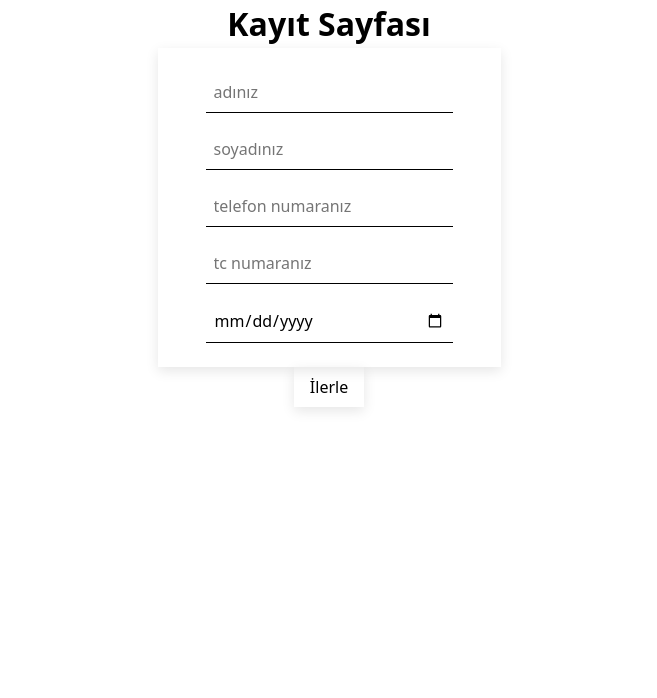
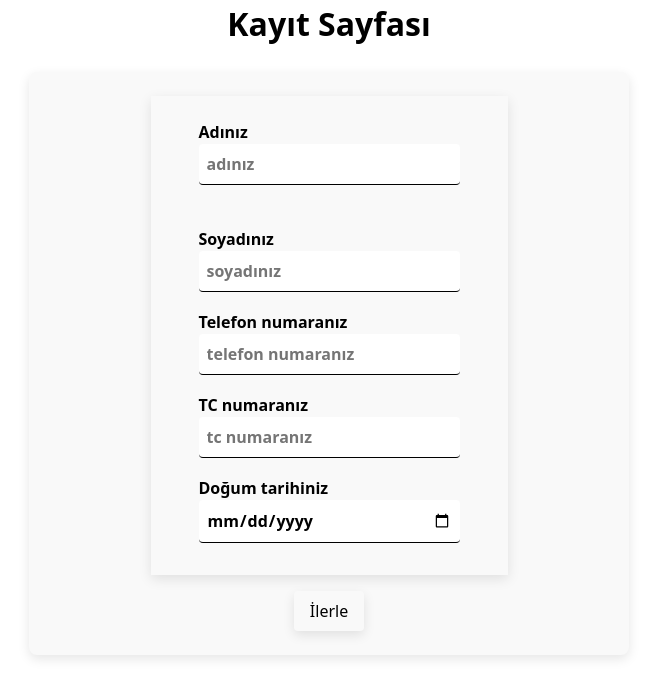
Before and after one commit to beratdimen/ogrenciKayit, a Next.js app: page / in a window 1280 px wide. Shown: the top 698 px of the page, without its empty margins (311-968 px from the left). Built offline with nearby package versions, Linux system fonts and the light colour scheme.

Commit message:
css yapıldı

```diff
--- a/app/globals.css
+++ b/app/globals.css
@@ -55,7 +55,7 @@ form {
   .firstPage {
     display: flex;
     flex-direction: column;
-    gap: 16px;
+    gap: 10px;
     box-shadow: 0px 4px 12px rgba(0, 0, 0, 0.1);
     margin: 0 auto;
     padding: 24px 48px;
@@ -81,4 +81,17 @@ form {
   select {
     width: fit-content;
   }
+
+  p {
+    font-size: 1rem;
+    font-weight: bold;
+    margin-bottom: 8px;
+  }
+
+  .eror {
+    font-size: 1rem;
+    font-weight: bold;
+    margin-bottom: 8px;
+    color: gray;
+  }
 }
--- a/components/firstPage/index.jsx
+++ b/components/firstPage/index.jsx
@@ -3,14 +3,14 @@
 export default function FirstPage({ errorsState }) {
   return (
     <div className="firstPage">
-      <p>
+      <p> Adınız
         <label htmlFor="name">
           <input type="text" name="name" id="name" placeholder="adınız" />
         </label>
         <br />
-        {errorsState?.errors?.name && <p>{errorsState?.errors?.name}</p>}
+        {errorsState?.errors?.name && <p className="eror">{errorsState?.errors?.name}</p>}
       </p>
-      <p>
+      <p> Soyadınız
         <label htmlFor="surname">
           <input
             type="text"
@@ -19,9 +19,9 @@ export default function FirstPage({ errorsState }) {
             placeholder="soyadınız"
           />
         </label>
-        {errorsState?.errors?.surname && <p>{errorsState?.errors?.surname}</p>}
+        {errorsState?.errors?.surname && <p className="eror">{errorsState?.errors?.surname}</p>}
       </p>
-      <p>
+      <p> Telefon numaranız
         <label htmlFor="phone">
           <input
             type="number"
@@ -30,9 +30,9 @@ export default function FirstPage({ errorsState }) {
             placeholder="telefon numaranız"
           />
         </label>
-        {errorsState?.errors?.phone && <p>{errorsState?.errors?.phone}</p>}
+        {errorsState?.errors?.phone && <p className="eror">{errorsState?.errors?.phone}</p>}
       </p>
-      <p>
+      <p> TC numaranız
         <label htmlFor="tcno">
           <input
             type="number"
@@ -41,9 +41,9 @@ export default function FirstPage({ errorsState }) {
             placeholder="tc numaranız"
           />
         </label>
-        {errorsState?.errors?.tcno && <p>{errorsState?.errors?.tcno}</p>}
+        {errorsState?.errors?.tcno && <p className="eror">{errorsState?.errors?.tcno}</p>}
       </p>
-      <p>
+      <p> Doğum tarihiniz
         <label htmlFor="">
           <input
             type="date"
--- a/components/fourthPage/fourth.css
+++ b/components/fourthPage/fourth.css
@@ -0,0 +1,107 @@
+*,
+*::before,
+*::after {
+  box-sizing: border-box;
+}
+
+* {
+  margin: 0;
+}
+
+body {
+  line-height: 1.5;
+  -webkit-font-smoothing: antialiased;
+  font-family: system-ui, sans-serif;
+}
+
+img,
+picture,
+video,
+canvas,
+svg {
+  display: block;
+  max-width: 100%;
+}
+
+input,
+button,
+textarea,
+select {
+  font: inherit;
+}
+
+p,
+h1,
+h2,
+h3,
+h4,
+h5,
+h6 {
+  overflow-wrap: break-word;
+}
+
+#root,
+#__next {
+  isolation: isolate;
+}
+
+h1 {
+  text-align: center;
+  font-size: 2rem;
+  margin-bottom: 24px;
+}
+
+form {
+  display: flex;
+  flex-direction: column;
+  align-items: center;
+  max-width: 600px;
+  margin: 0 auto;
+  padding: 24px;
+  gap: 16px;
+  box-shadow: 0px 4px 12px rgba(0, 0, 0, 0.1);
+  background-color: #f9f9f9;
+  border-radius: 8px;
+}
+
+input {
+  width: 100%;
+  padding: 12px;
+  border: 1px solid #ccc;
+  border-radius: 4px;
+  font-size: 1rem;
+}
+
+input:focus {
+  border-color: #0070f3;
+  outline: none;
+}
+
+button {
+  margin-top: 16px;
+  padding: 12px 24px;
+  font-size: 1rem;
+  background-color: #0070f3;
+  color: black;
+  border: none;
+  border-radius: 4px;
+  cursor: pointer;
+  transition: background-color 0.3s ease;
+}
+
+button:hover {
+  background-color: #005bb5;
+  color: white;
+}
+
+select {
+  padding: 12px;
+  border-radius: 4px;
+  border: 1px solid #ccc;
+}
+
+.error-message {
+  color: red;
+  font-size: 0.875rem;
+  margin-top: 8px;
+}
--- a/components/fourthPage/index.jsx
+++ b/components/fourthPage/index.jsx
@@ -1,9 +1,9 @@
 "use client";
-
+import "../fourthPage/fourth.css"
 export default function PageFourth({ errorsState }) {
   return (
     <>
-      <p>
+      <p> Dönem eğitmeni
         <label htmlFor="donemEgitmeni">
           <input
             id="donemEgitmeni"
@@ -14,10 +14,10 @@ export default function PageFourth({ errorsState }) {
         </label>
         <br />
         {errorsState?.errors?.donemEgitmeni && (
-          <p>{errorsState?.errors?.donemEgitmeni}</p>
+          <p className="eror">{errorsState?.errors?.donemEgitmeni}</p>
         )}
       </p>
-      <p>
+      <p> Bölümünüzü giriniz
         <label htmlFor="bolum">
           <input
             type="text"
@@ -27,16 +27,16 @@ export default function PageFourth({ errorsState }) {
           />
         </label>
         <br />
-        {errorsState?.errors?.bolum && <p>{errorsState?.errors?.bolum}</p>}
+        {errorsState?.errors?.bolum && <p className="eror">{errorsState?.errors?.bolum}</p>}
       </p>
-      <p>
+      <p> Sınıf
         <label htmlFor="sinif">
           <input id="sinif" type="text" name="sinif" placeholder="sınıfı:" />
         </label>
         <br />
-        {errorsState?.errors?.sinif && <p>{errorsState?.errors?.sinif}</p>}
+        {errorsState?.errors?.sinif && <p className="eror">{errorsState?.errors?.sinif}</p>}
       </p>
-      <p>
+      <p> Öğrenci numarasını giriniz
         <label htmlFor="ogrenciNo">
           <input
             id="ogrenciNo"
@@ -47,7 +47,7 @@ export default function PageFourth({ errorsState }) {
         </label>
         <br />
         {errorsState?.errors?.ogrenciNo && (
-          <p>{errorsState?.errors?.ogrenciNo}</p>
+          <p className="eror">{errorsState?.errors?.ogrenciNo}</p>
         )}
       </p>
     </>
--- a/components/pagethree/index.jsx
+++ b/components/pagethree/index.jsx
@@ -1,79 +1,80 @@
 "use client";
-
+import "../pagethree/pagethree.css"
 export default function PageThree({ errorsState }) {
   return (
-    <div>
+    <div className="radio">
       <label htmlFor="taskCompleted">
-        <p>1-Ödevi Tamamladı mı?</p>
-        <br />
+        <p>Ödevi Tamamladı mı?</p>
+        <div className="bir">
           <input type="radio" name="taskCompleted" value={"evet"} />
-        Evet
+          <p>Evet</p>
           <label htmlFor="taskCompleted"></label>
           <input type="radio" name="taskCompleted" value={"hayır"} />
-        Hayır
+          <p>Hayır</p>
+        </div>
       </label>
       {errorsState?.errors?.taskCompleted && (
-        <p>{errorsState?.errors?.taskCompleted}</p>
+        <p className="eror">{errorsState?.errors?.taskCompleted}</p>
       )}
-      <br />
 
       <label htmlFor="attendedClass">
-        <p>2- Derse katılım sağladı mı?</p>
-        <br />
+        <p>Derse katılım sağladı mı?</p>
+        <div className="bir">
           <input type="radio" name="attendedClass" value={"evet"} />
-        Evet
+          <p>Evet</p>
           <input type="radio" name="attendedClass" value={"hayır"} />
-        Hayır
+          <p>Hayır</p>
+        </div>
       </label>
-      <br />
       {errorsState?.errors?.attendedClass && (
-        <p>{errorsState?.errors?.attendedClass}</p>
+        <p className="eror">{errorsState?.errors?.attendedClass}</p>
       )}
 
       <label htmlFor="developedProject">
         <p>Öğrenci eğitmenleri söylemediği halde proje geliştirdi mi?</p>
-        <br />
+        <div className="bir">
           <input type="radio" name="developedProject" value={"evet"} />
-        Evet
+          <p>Evet</p>
           <input type="radio" name="developedProject" value={"hayır"} />
-        Hayır
+          <p>Hayır</p>
+        </div>
       </label>
-      <br />
       {errorsState?.errors?.developedProject && (
-        <p>{errorsState?.errors?.developedProject}</p>
+        <p className="eror">{errorsState?.errors?.developedProject}</p>
       )}
 
       <label htmlFor="onTime">
         <p>Öğrenci derse her zaman tam saatinde geldi mi?</p>
-        <br />
+        <div className="bir">
           <input type="radio" name="onTime" value={"evet"} />
-        Evet
+          <p>Evet</p>
           <input type="radio" name="onTime" value={"hayır"} />
-        Hayır
+          <p>Hayır</p>
+        </div>
       </label>
-      <br />
-      {errorsState?.errors?.onTime && <p>{errorsState?.errors?.onTime}</p>}
+      {errorsState?.errors?.onTime && <p className="eror">{errorsState?.errors?.onTime}</p>}
 
       <label htmlFor="focused">
-        <p> 5-) Öğrenci ders esnasında sadece derse odaklandı mı?</p>
-        <br />
+        <p>Öğrenci ders esnasında sadece derse odaklandı mı?</p>
+        <div className="bir">
           <input type="radio" name="focused" value={"evet"} />
-        Evet
+          <p>Evet</p>
           <input type="radio" name="focused" value={"hayır"} />
-        Hayır
+          <p>Hayır</p>
+        </div>
       </label>
-      <br />
-      {errorsState?.errors?.focused && <p>{errorsState?.errors?.focused}</p>}
+      {errorsState?.errors?.focused && <p className="eror">{errorsState?.errors?.focused}</p>}
 
       <label htmlFor="deservesCertificate">
         <p>Öğrenci sertifika almayı hak ediyor mu?</p>
-        <br />
+        <div className="bir">
           <input type="radio" name="deservesCertificate" value={"evet"} />
-        Evet
+          <p>Evet</p>
           <input type="radio" name="deservesCertificate" value={"hayır"} />
-        Hayır
+          <p>Hayır</p>
+        </div>
       </label>
-      <br />
+      {errorsState?.errors?.deservesCertificate && <p className="eror">{errorsState?.errors?.deservesCertificate}</p>}
     </div>
   );
 }
--- /dev/null
+++ b/components/pagethree/pagethree.css
@@ -0,0 +1,60 @@
+.radio {
+  display: flex;
+  flex-direction: column;
+  gap: 24px;
+  max-width: 600px;
+  margin: 0 auto;
+  padding: 24px;
+  box-shadow: 0px 4px 12px rgba(0, 0, 0, 0.1);
+  background-color: #f9f9f9;
+  border-radius: 8px;
+}
+
+.radio p {
+  font-size: 1rem;
+  font-weight: bold;
+  margin-bottom: 8px;
+}
+
+.bir {
+  display: flex;
+  align-items: center;
+  gap: 16px;
+}
+
+input[type="radio"] {
+  appearance: none;
+  width: 16px;
+  height: 16px;
+  border: 2px solid #0070f3;
+  border-radius: 50%;
+  outline: none;
+  cursor: pointer;
+  position: relative;
+}
+
+input[type="radio"]:checked {
+  background-color: #0070f3;
+}
+
+.bir p {
+  font-size: 1rem;
+}
+
+.error-message {
+  color: red;
+  font-size: 0.875rem;
+  margin-top: 8px;
+}
+
+label {
+  display: flex;
+  flex-direction: column;
+}
+
+@media (max-width: 768px) {
+  .bir {
+    flex-direction: column;
+    align-items: flex-start;
+  }
+}
--- a/components/secondPage/index.jsx
+++ b/components/secondPage/index.jsx
@@ -4,7 +4,7 @@ export default function SecondPage({ errorsState }) {
   return (
     <>
       <div className="secondpage">
-        <p>
+        <p> Ön Sınav Puanı
           <label htmlFor="interviewscore">
             <input
               type="number"
@@ -15,10 +15,10 @@ export default function SecondPage({ errorsState }) {
           </label>
           <br />
           {errorsState?.errors?.interviewscore && (
-            <p>{errorsState?.errors?.interviewscore}</p>
+            <p className="eror">{errorsState?.errors?.interviewscore}</p>
           )}
         </p>
-        <p>
+        <p> Mülakat Notları
           <label htmlFor="interviewnotes">
             <textarea
               type="text"
@@ -28,7 +28,7 @@ export default function SecondPage({ errorsState }) {
             />
           </label>
           {errorsState?.errors?.interviewnotes && (
-            <p>{errorsState?.errors?.interviewnotes}</p>
+            <p className="eror">{errorsState?.errors?.interviewnotes}</p>
           )}
         </p>
         <p>
@@ -54,10 +54,10 @@ export default function SecondPage({ errorsState }) {
                 <p>Hayır</p>
               </div>
             </div>
+            {errorsState?.errors?.successful && (
+            <p className="eror">{errorsState?.errors?.successful}</p>
+          )}
           </label>
-          {errorsState?.errors?.successful && (
-            <p>{errorsState?.errors?.successful}</p>
-          )}
         </p>
       </div>
     </>
```
Lines whose indentation alone changed are shown as unchanged.
